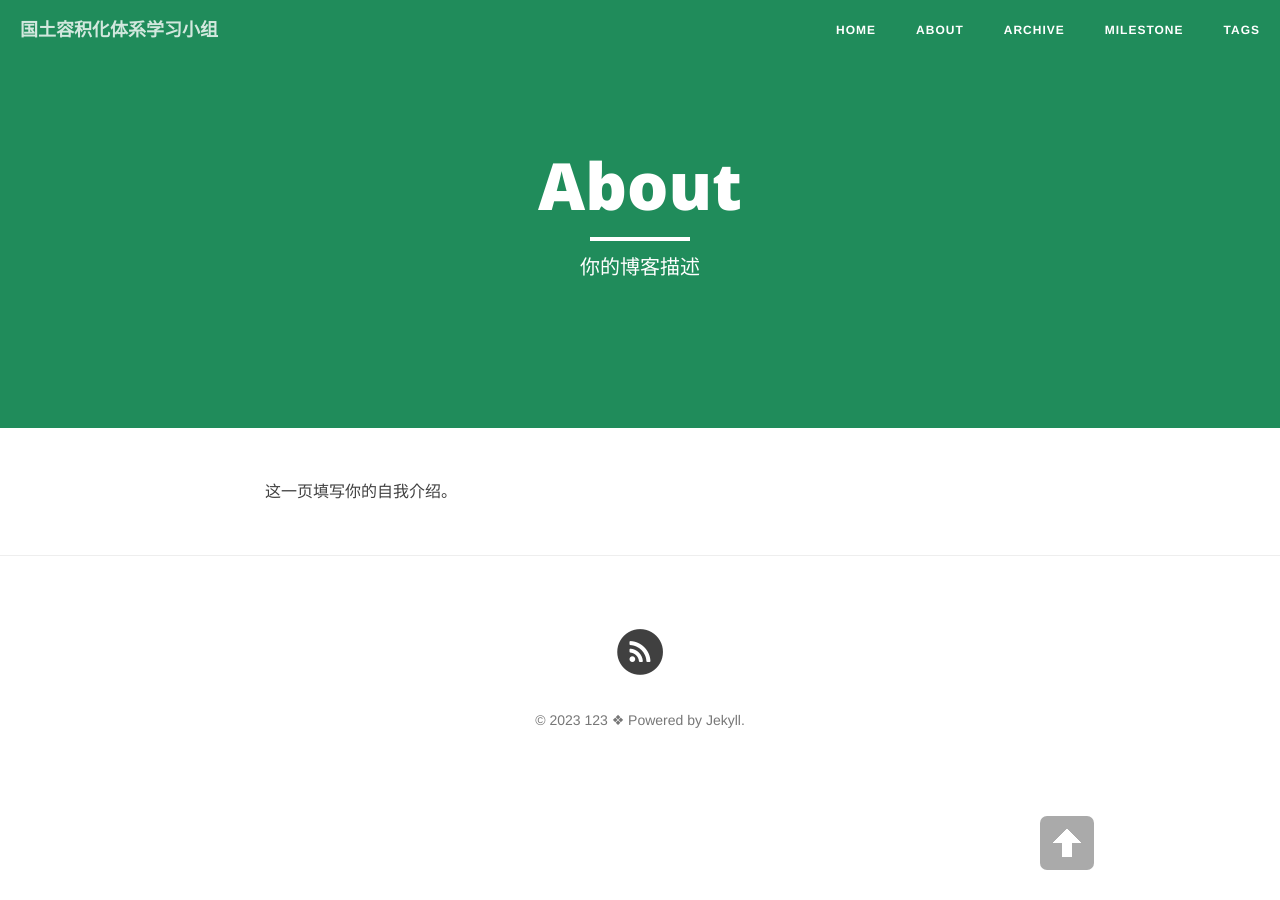
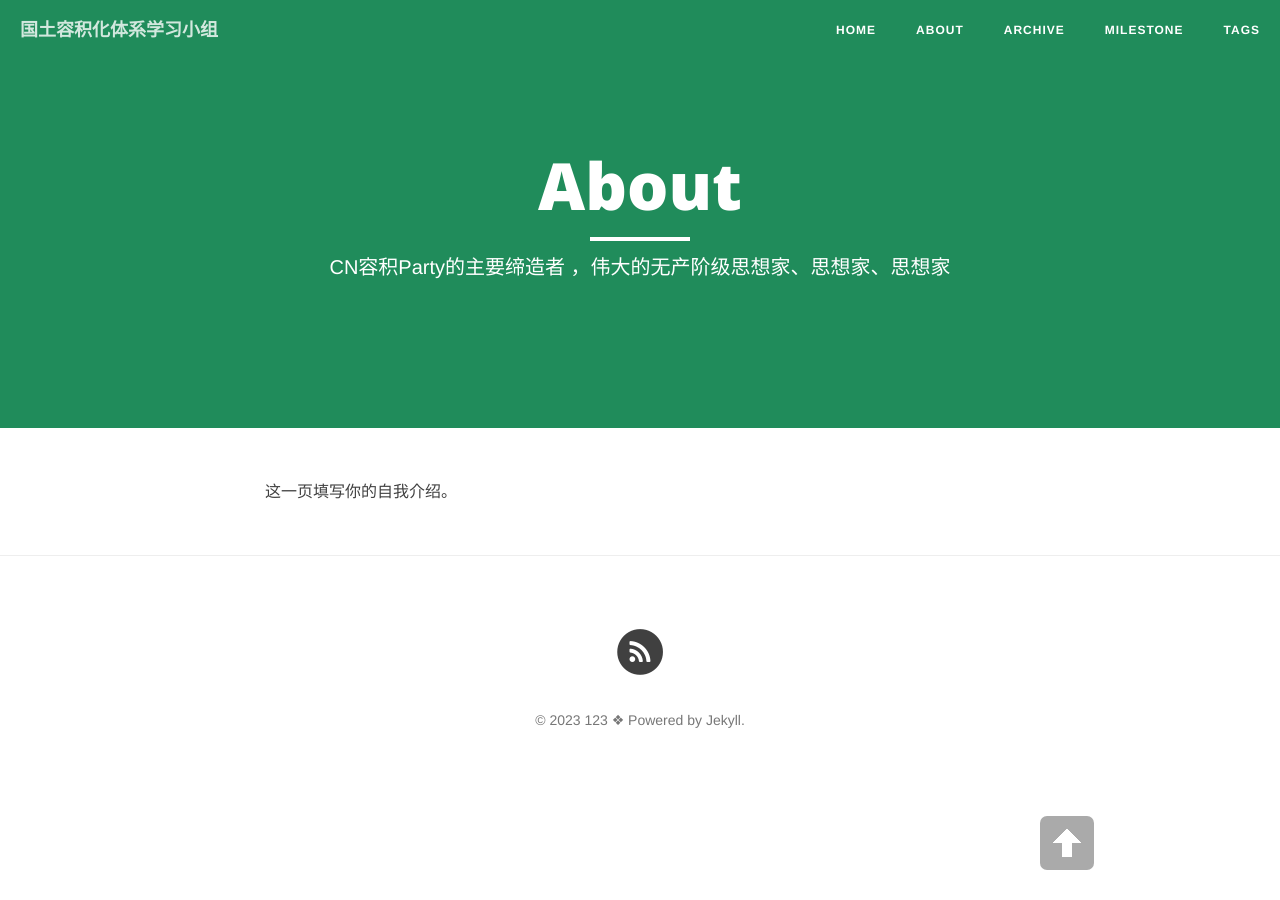
Before and after one commit to ovule-seed/ovule-seed.github.io, a Jekyll site: the page built from about.md, in a window 1280 px wide. Built offline with Jekyll 4.4.1, drawn with Linux system fonts in a browser that asks for light colours; nearby versions of some CDN libraries.

Commit message:
Update about.md

```diff
--- a/about.md
+++ b/about.md
@@ -1,7 +1,7 @@
 ---
 layout: page
 title: "About"
-description: "你的博客描述 "
+description: "CN容积Party的主要缔造者 ，伟大的无产阶级思想家、思想家、思想家"
 header-img: "img/green.jpg"
 ---
 
```
